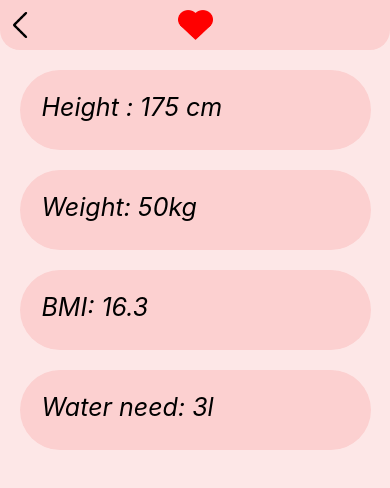
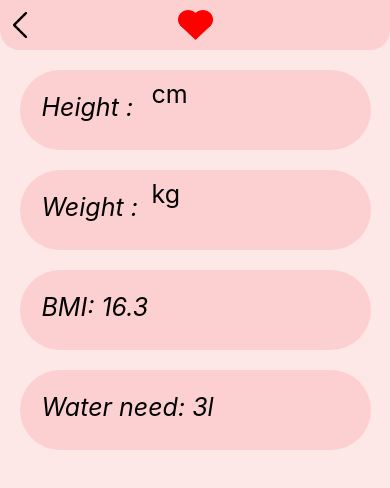
Before and after one commit to vanlinh1602/HealthTrackingApp, a React Native app in the folder HealthTracking/: screen /Scale in a window 390 px wide. Shown: the top 488 px of the page. Built offline with nearby package versions, Linux system fonts and the light colour scheme.

Commit message:
Update Scale.js

```diff
--- a/HealthTracking/src/Screens/Scale.js
+++ b/HealthTracking/src/Screens/Scale.js
@@ -1,18 +1,53 @@
-import React from 'react';
-import {StyleSheet, Text, View, Pressable, Image} from 'react-native';
+import React, {useState} from 'react';
+import {StyleSheet, Text, View, Pressable, Image, TextInput} from 'react-native';
 
 const Scale = () => {
+
+  const [bmi, setBmi] = useState();
+  const [info, setInfo] = useState();
+  const [height, setHeight] = useState();
+  const [weight, setWeight] = useState();
+  const handleBmi = () => {
+    let val = (
+      [Number(weight) / Number(height) / Number(height)] * 10000
+    ).toFixed(1);
+    setBmi(val);
+    if (val < 18.5) {
+      setInfo("Under Weight");
+    } else if (val > 18.5 && val <= 24.9) {
+      setInfo("Healthy");
+    } else if (val > 24.9 && val < 30) {
+      setInfo("Overweight");
+    } else {
+      setInfo("Obese");
+    }
+  };
   return (
     <View style={styles.body}>
       <View style={styles.InformationBox}>
-        <Text style={styles.text}>Height : 175 cm</Text>
+        <Text style={styles.text}>Height : </Text>
+        <TextInput
+        style = {styles.textInput}
+        onChangeHeight ={(value) => setHeight(value)}
+        placeholder = 'cm'
+        keyboardType = 'numeric'
+        />
       </View>
+
       <View style={styles.InformationBox}>
-        <Text style={styles.text}>Weight: 50kg</Text>
+        <Text style={styles.text}>Weight : </Text>
+        <TextInput
+        style = {styles.textInput}
+        onChangeHeight ={(value) => setHeight(value)}
+        placeholder = 'kg'
+        keyboardType = 'numeric'
+        />
       </View>
+
       <View style={styles.InformationBox}>
         <Text style={styles.text}>BMI: 16.3</Text>
       </View>
+
       <View style={styles.InformationBox}>
         <Text style={styles.text}>Water need: 3l</Text>
       </View>
@@ -55,6 +90,12 @@ const styles = StyleSheet.create({
     width: 300,
 
   },
+  textInput:{
+    fontSize: 25,
+    color: '#000000',
+    marginLeft: 130,
+    marginTop: -63
+  }
 });
 
 export default Scale;
```
